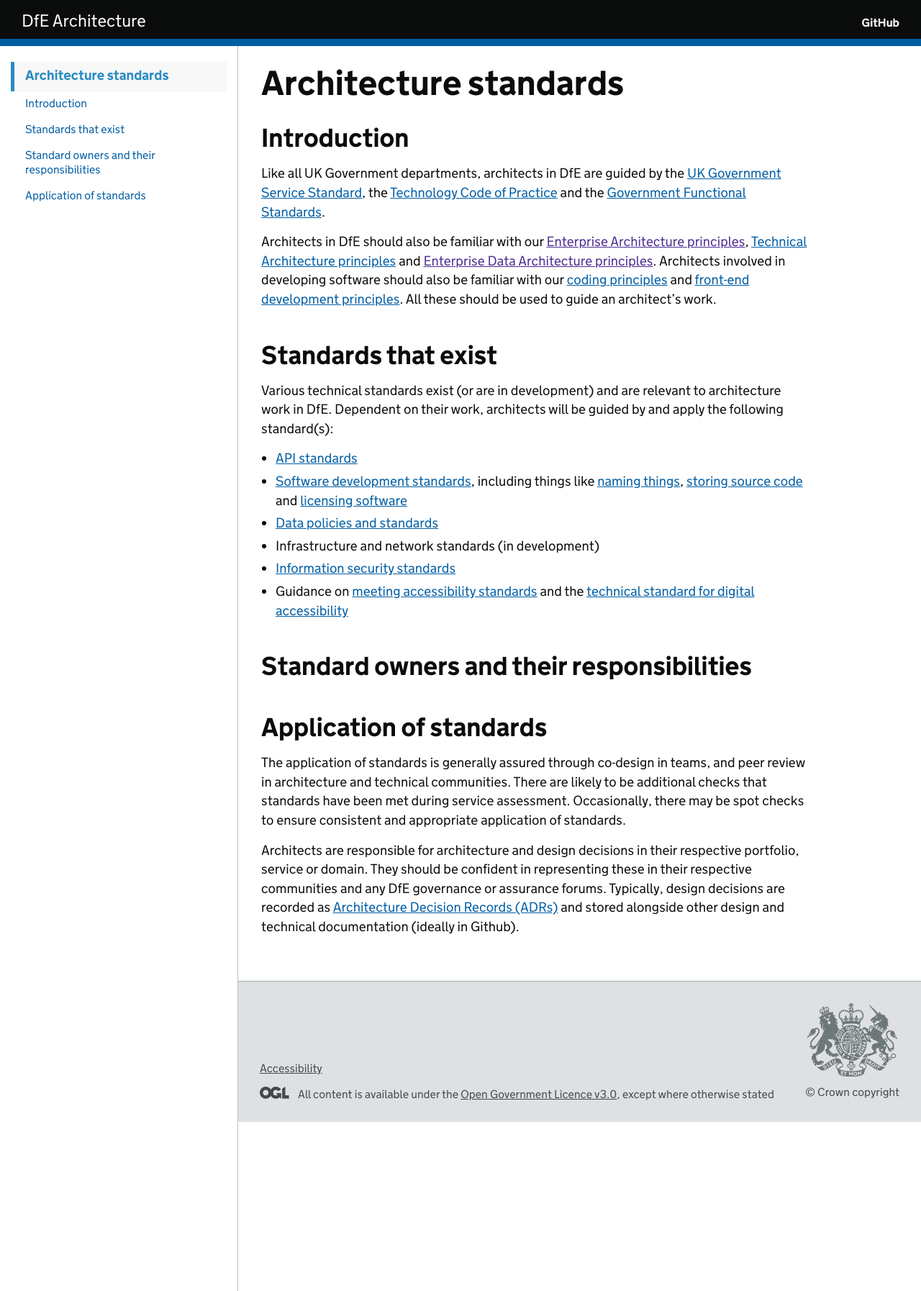
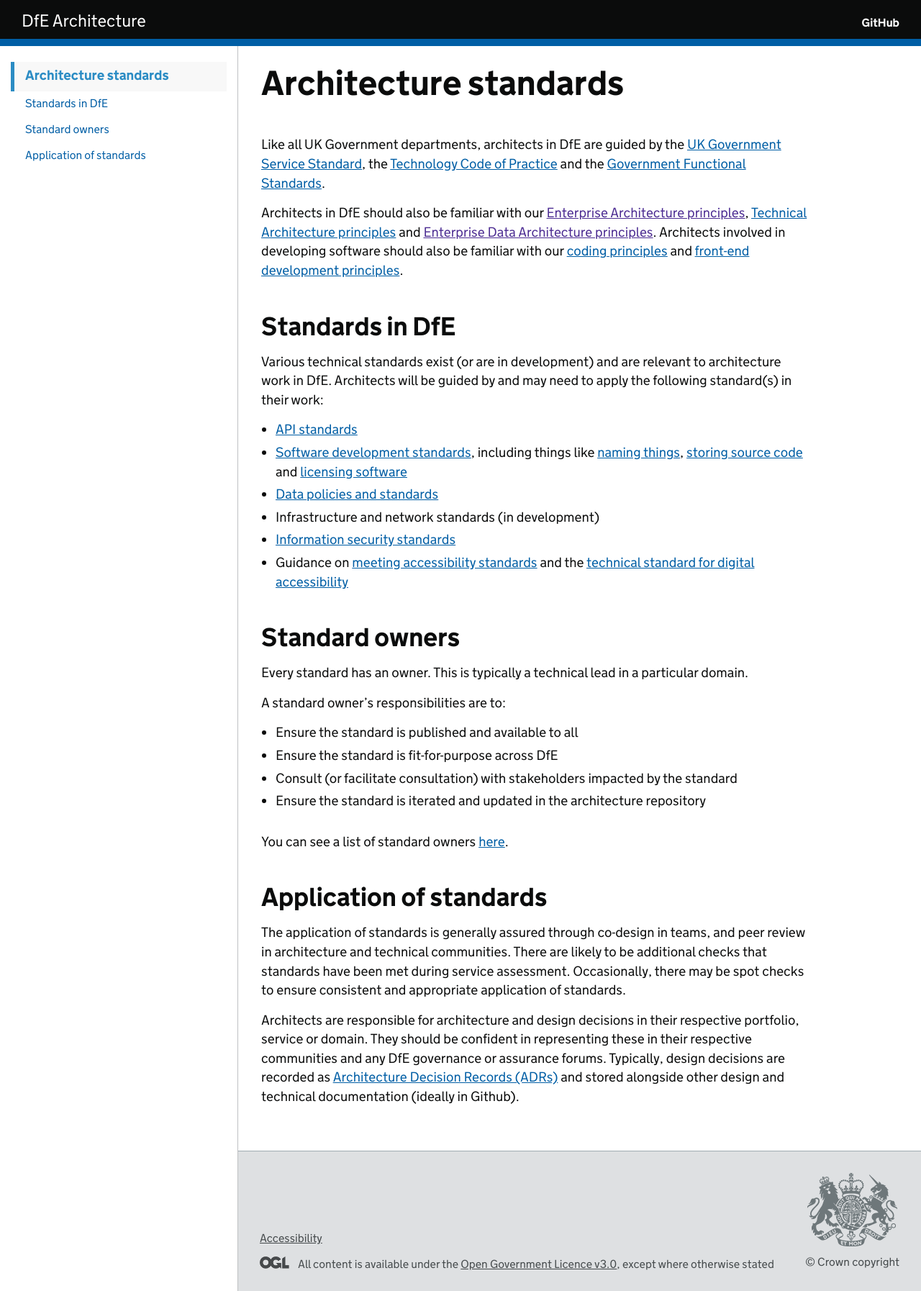
Before and after one commit to DFE-Digital/architecture, a Jekyll site: the page built from standards/architecture-standards.md, in a window 1280 px wide. Shown: the whole page at 72% size. Built offline with Jekyll 4.4.1, drawn with Linux system fonts in a browser that asks for light colours; our own code applies the rules of GitHub Pages for plain Markdown files.

Commit message:
Added standard owner content

```diff
--- a/standards/architecture-standards.md
+++ b/standards/architecture-standards.md
@@ -5,15 +5,13 @@ expires: 2022-06-12
 
 # Architecture standards
 
-## Introduction
-
 Like all UK Government departments, architects in DfE are guided by the [UK Government Service Standard](https://www.gov.uk/service-manual/service-standard), the [Technology Code of Practice](https://www.gov.uk/government/publications/technology-code-of-practice/technology-code-of-practice) and the [Government Functional Standards](https://www.gov.uk/government/collections/functional-standards).
 
-Architects in DfE should also be familiar with our [Enterprise Architecture principles](), [Technical Architecture principles](https://technical-guidance.education.gov.uk/principles/architecture/#technical-architecture-principles) and [Enterprise Data Architecture principles](). Architects involved in developing software should also be familiar with our [coding principles](https://technical-guidance.education.gov.uk/principles/coding-principles/) and [front-end development principles](https://technical-guidance.education.gov.uk/principles/frontend-development-principles/). All these should be used to guide an architect's work.
+Architects in DfE should also be familiar with our [Enterprise Architecture principles](), [Technical Architecture principles](https://technical-guidance.education.gov.uk/principles/architecture/#technical-architecture-principles) and [Enterprise Data Architecture principles](). Architects involved in developing software should also be familiar with our [coding principles](https://technical-guidance.education.gov.uk/principles/coding-principles/) and [front-end development principles](https://technical-guidance.education.gov.uk/principles/frontend-development-principles/).
 
-## Standards that exist
+## Standards in DfE
 
-Various technical standards exist (or are in development) and are relevant to architecture work in DfE. Dependent on their work, architects will be guided by and apply the following standard(s):
+Various technical standards exist (or are in development) and are relevant to architecture work in DfE. Architects will be guided by and may need to apply the following standard(s) in their work:
 
 - [API standards](https://technical-guidance.education.gov.uk/guides/api-guidance/#dfe-api-standards)
 - [Software development standards](https://technical-guidance.education.gov.uk/standards/), including things like [naming things](https://technical-guidance.education.gov.uk/standards/naming-things/), [storing source code](https://technical-guidance.education.gov.uk/standards/storing-source-code/) and [licensing software](https://technical-guidance.education.gov.uk/standards/licencing-software-or-code/)
@@ -22,7 +20,18 @@ Various technical standards exist (or are in development) and are relevant to ar
 - [Information security standards](https://educationgovuk.sharepoint.com/sites/how-do-i/SitePages/security-assurance.aspx)
 - Guidance on [meeting accessibility standards](https://www.gov.uk/guidance/accessibility-requirements-for-public-sector-websites-and-apps#meeting-accessibility-requirements) and the [technical standard for digital accessibility](https://www.gov.uk/guidance/public-sector-website-and-mobile-application-accessibility-monitoring#technical-standard-for-digital-accessibility)
 
-## Standard owners and their responsibilities
+## Standard owners
+
+Every standard has an owner. This is typically a technical lead in a particular domain.
+
+A standard owner's responsibilities are to:
+
+* Ensure the standard is published and available to all
+* Ensure the standard is fit-for-purpose across DfE
+* Consult (or facilitate consultation) with stakeholders impacted by the standard
+* Ensure the standard is iterated and updated in the architecture repository
+
+You can see a list of standard owners [here](#).
 
 ## Application of standards
 
```
